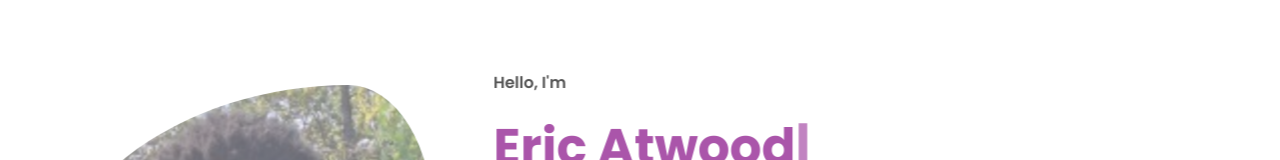
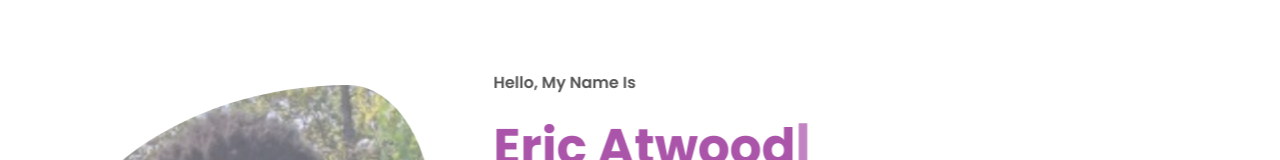
Before and after one commit to ericatwood03/portfolio, a plain HTML site: page Web Portfolio/index.html in a window 1280 px wide. Shown: the part 400-560 px from the top of the page. Drawn offline with Linux system fonts and the light colour scheme.

Commit message:
Updated Text

```diff
--- a/Web Portfolio/index.html
+++ b/Web Portfolio/index.html
@@ -46,7 +46,7 @@
             <section class="sec1">
                 <div class="sec-1-1"><img class="meImg" src="/assets/MePic.jpg" alt=""/></div>
                 <div class="sec-1-2">
-                    <span class="sec-1-2-1">Hello, I'm</span>
+                    <span class="sec-1-2-1">Hello, My Name Is</span>
                     <h1 class="sec-1-2-2" id="name"></h1>
                     <span class="sec-1-2-3">Software Developer</span>
                     <p class="sec-1-2-4">
```
